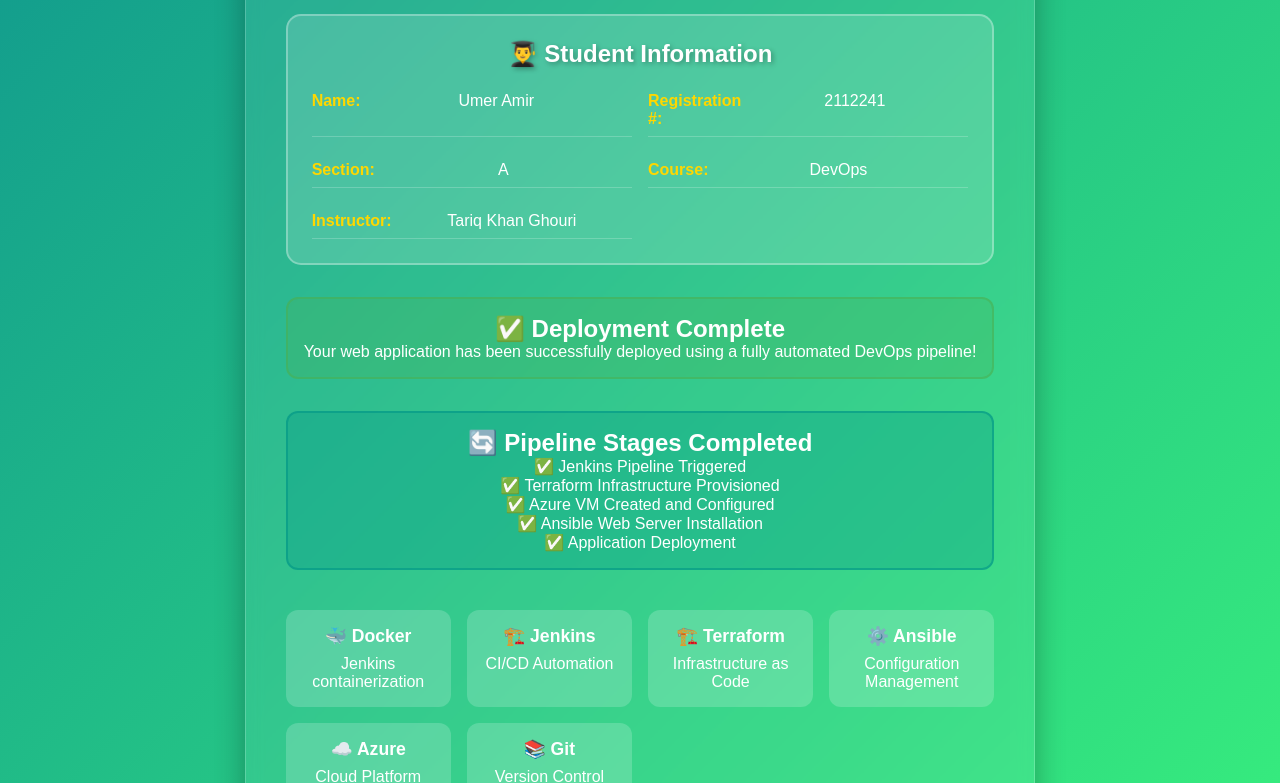
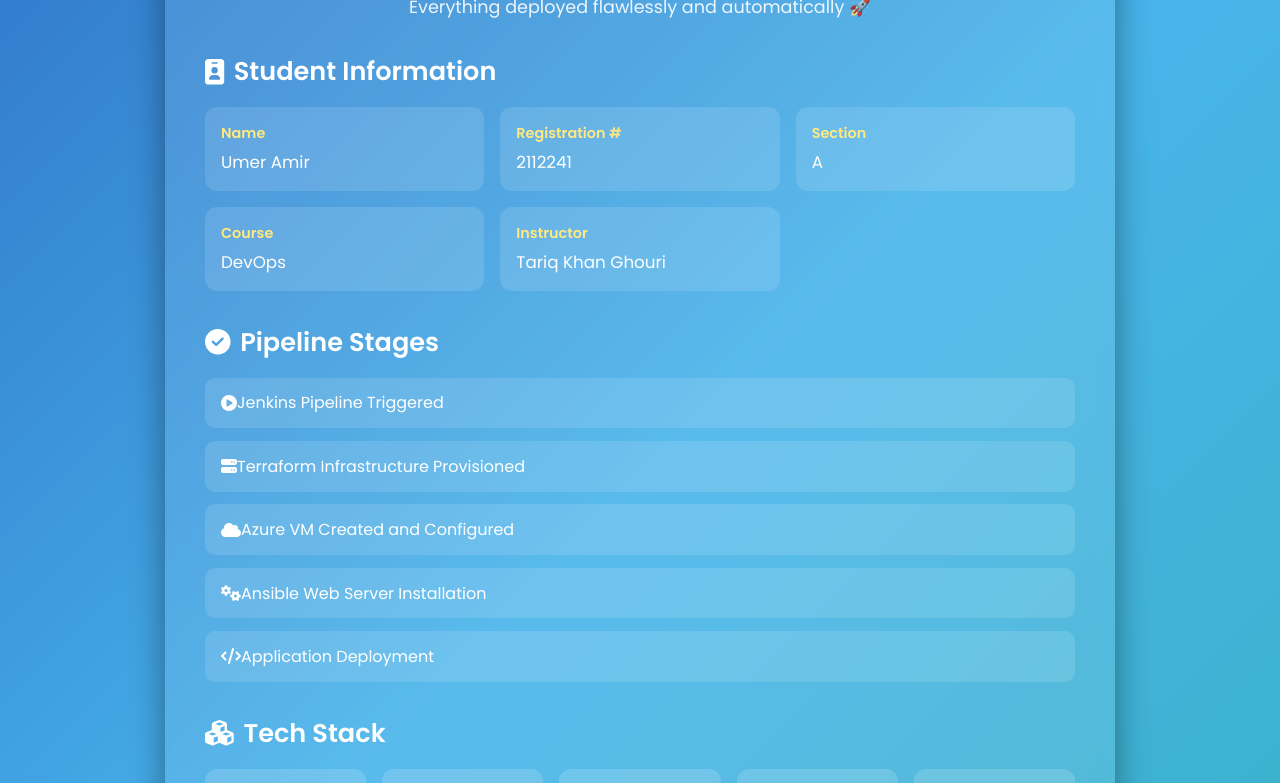
Before and after one commit to Umer-Amir/DevOps-Mega-Project, a plain HTML site: page app/index.html in a window 1280 px wide. Shown: the part 153-936 px from the top of the page. Drawn offline with Linux system fonts and the light colour scheme.

Commit message:
Proving that I did this project myself

```diff
--- a/app/index.html
+++ b/app/index.html
@@ -2,9 +2,15 @@
 <html lang="en">
 <head>
   <meta charset="UTF-8" />
-    <meta name="viewport" content="width=device-width, initial-scale=1.0" />
-    <title>DevOps Pipeline Demo</title>
+  <meta name="viewport" content="width=device-width, initial-scale=1.0"/>
+  <title>DevOps Pipeline Success</title>
+  <link href="https://fonts.googleapis.com/css2?family=Poppins:wght@400;600;700&display=swap" rel="stylesheet" />
+  <script src="https://cdnjs.cloudflare.com/ajax/libs/font-awesome/6.5.0/js/all.min.js" crossorigin="anonymous"></script>
   <style>
+    :root {
+      --hue: 160;
+    }
+
     * {
       margin: 0;
       padding: 0;
@@ -12,216 +18,268 @@
     }
 
     body {
-        font-family: "Arial", sans-serif;
-        background: linear-gradient(135deg, #11998e 0%, #38ef7d 100%);
+      font-family: 'Poppins', sans-serif;
+      background: linear-gradient(-45deg,
+        hsl(var(--hue), 70%, 40%),
+        hsl(calc(var(--hue) + 40), 80%, 60%),
+        hsl(calc(var(--hue) + 80), 90%, 30%),
+        hsl(calc(var(--hue) + 120), 80%, 60%)
+      );
+      background-size: 400% 400%;
+      animation: gradientMove 12s ease infinite;
+      color: white;
       min-height: 100vh;
       display: flex;
       align-items: center;
       justify-content: center;
+      padding: 2rem;
+      transition: background 0.5s ease;
+    }
+
+    @keyframes gradientMove {
+      0% {background-position: 0% 50%;}
+      50% {background-position: 100% 50%;}
+      100% {background-position: 0% 50%;}
+    }
+
+    .card {
+      max-width: 950px;
+      width: 100%;
+      background: rgba(255, 255, 255, 0.1);
+      border-radius: 20px;
+      padding: 2.5rem;
+      backdrop-filter: blur(8px);
+      box-shadow: 0 10px 35px rgba(0, 0, 0, 0.4);
+      animation: fadeIn 1.2s ease;
+    }
+
+    @keyframes fadeIn {
+      from {opacity: 0; transform: translateY(20px);}
+      to {opacity: 1; transform: translateY(0);}
+    }
+
+    .card h1 {
+      font-size: 2.8rem;
+      text-align: center;
+      margin-bottom: 0.5rem;
+      font-weight: 700;
+      color: #ffffff;
+    }
+
+    .card h1 i {
+      color: #ffd700;
+      margin-right: 0.5rem;
+      animation: bounce 1.5s infinite;
+    }
+
+    @keyframes bounce {
+      0%, 100% {transform: translateY(0);}
+      50% {transform: translateY(-5px);}
+    }
+
+    .subtitle {
+      text-align: center;
+      font-size: 1.1rem;
+      margin-bottom: 2rem;
+      opacity: 0.9;
+    }
+
+    .section {
+      margin: 2rem 0;
+    }
+
+    .section h2 {
+      font-size: 1.6rem;
+      margin-bottom: 1rem;
+      display: flex;
+      align-items: center;
+      gap: 0.6rem;
+      font-weight: 600;
+      color: #fff;
+    }
+
+    .section h2 i {
+      color: #ffd700;
+    }
+
+    .student-grid {
+      display: grid;
+      grid-template-columns: repeat(auto-fit, minmax(230px, 1fr));
+      gap: 1rem;
+    }
+
+    .student-item {
+      background: rgba(255, 255, 255, 0.12);
+      padding: 1rem;
+      border-radius: 12px;
+      display: flex;
+      flex-direction: column;
+    }
+
+    .student-item label {
+      font-weight: 600;
+      font-size: 0.9rem;
+      color: #ffe97f;
+      margin-bottom: 0.3rem;
+    }
+
+    .student-item span {
+      font-size: 1.05rem;
       color: white;
     }
 
-      .container {
-        text-align: center;
-        max-width: 850px;
-        padding: 2.5rem;
-        background: rgba(255, 255, 255, 0.07);
-        border-radius: 20px;
-        backdrop-filter: blur(8px);
-        box-shadow: 0 10px 30px rgba(0, 0, 0, 0.3);
-        border: 1px solid rgba(255, 255, 255, 0.2);
+    .list {
+      list-style: none;
+      padding-left: 0;
+      display: grid;
+      gap: 0.8rem;
     }
 
-      h1 {
-        font-size: 3rem;
-        margin-bottom: 1rem;
-        text-shadow: 2px 2px 6px rgba(0, 0, 0, 0.3);
+    .list li {
+      background: rgba(255, 255, 255, 0.12);
+      padding: 0.8rem 1rem;
+      border-radius: 10px;
+      display: flex;
+      align-items: center;
+      font-size: 1rem;
     }
 
-      .subtitle {
+    .list li i {
+      margin-right: 0.6rem;
+      color: #00ffc3;
       font-size: 1.2rem;
-        margin-bottom: 2rem;
-        opacity: 0.95;
+      width: 24px;
+      text-align: center;
     }
 
     .tech-stack {
       display: grid;
-        grid-template-columns: repeat(auto-fit, minmax(150px, 1fr));
+      grid-template-columns: repeat(auto-fit, minmax(140px, 1fr));
       gap: 1rem;
-        margin: 2.5rem 0;
+      text-align: center;
     }
 
-      .tech-item {
-        background: rgba(255, 255, 255, 0.18);
+    .tech {
+      background: rgba(255, 255, 255, 0.15);
       padding: 1rem;
       border-radius: 12px;
-        transition: transform 0.3s ease;
+      transition: transform 0.3s, background 0.3s;
     }
 
-      .tech-item:hover {
-        transform: translateY(-6px);
-        background: rgba(255, 255, 255, 0.3);
+    .tech:hover {
+      background: rgba(255, 255, 255, 0.25);
+      transform: translateY(-5px);
     }
 
-      .tech-item h3 {
-        font-size: 1.1rem;
-        margin-bottom: 0.5rem;
+    .tech i {
+      font-size: 2rem;
+      color: #fffdaf;
+      margin-bottom: 0.4rem;
     }
 
-      .success-message {
-        background: rgba(76, 175, 80, 0.25);
-        border: 2px solid rgba(76, 175, 80, 0.5);
-        padding: 1rem;
-        border-radius: 12px;
-        margin: 2rem 0;
+    .tech h3 {
+      font-size: 1rem;
+      margin: 0.4rem 0 0.2rem;
     }
 
-      .pipeline-info {
-        background: rgba(0, 150, 136, 0.3);
-        border: 2px solid rgba(0, 150, 136, 0.6);
-        padding: 1rem;
-        border-radius: 12px;
-        margin: 2rem 0;
+    .tech p {
+      font-size: 0.9rem;
+      opacity: 0.9;
     }
 
     .footer {
+      text-align: center;
       margin-top: 2rem;
       font-size: 0.9rem;
-        opacity: 0.85;
+      opacity: 0.8;
     }
 
-      .student-info {
-        background: rgba(255, 255, 255, 0.15);
-        border: 2px solid rgba(255, 255, 255, 0.3);
-        padding: 1.5rem;
-        border-radius: 15px;
-        margin: 2rem 0;
-        text-align: left;
+    .btn-group {
+      text-align: center;
+      margin-top: 2rem;
+      display: flex;
+      flex-wrap: wrap;
+      justify-content: center;
+      gap: 1rem;
     }
 
-      .student-info h2 {
-        text-align: center;
-        margin-bottom: 1rem;
+    .btn {
+      background-color: #ffffff22;
+      border: 1px solid #ffffff44;
       color: #fff;
-        text-shadow: 2px 2px 5px rgba(0, 0, 0, 0.3);
+      padding: 0.6rem 1.2rem;
+      border-radius: 8px;
+      font-size: 0.95rem;
+      cursor: pointer;
+      transition: all 0.3s ease;
     }
 
-      .info-grid {
-        display: grid;
-        grid-template-columns: repeat(auto-fit, minmax(220px, 1fr));
-        gap: 1rem;
-        font-size: 1rem;
+    .btn i {
+      margin-right: 0.5rem;
     }
 
-      .info-item {
-        display: flex;
-        justify-content: space-between;
-        padding: 0.5rem 0;
-        border-bottom: 1px solid rgba(255, 255, 255, 0.2);
+    .btn:hover {
+      background-color: #ffffff33;
+      transform: scale(1.05);
     }
 
-      .info-label {
-        font-weight: bold;
-        color: #ffd700;
+    .counter-display {
+      text-align: center;
+      font-size: 1.2rem;
+      margin-top: 0.5rem;
     }
 
-      .info-value {
-        color: #fff;
-      }
-
-      @keyframes pulse {
-        0% {
-          transform: scale(1);
-        }
-        50% {
-          transform: scale(1.05);
-        }
-        100% {
-          transform: scale(1);
-        }
-      }
-
-      .pulse {
-        animation: pulse 2s infinite;
+    .light-mode {
+      filter: invert(1) hue-rotate(180deg);
     }
   </style>
 </head>
 <body>
-    <div class="container">
-      <h1 class="pulse">🚀 DevOps Pipeline Success!</h1>
-      <p class="subtitle">Fully Automated Infrastructure Deployment</p>
+  <div class="card">
+    <h1><i class="fas fa-rocket"></i>DevOps Pipeline Success</h1>
+    <p class="subtitle">Everything deployed flawlessly and automatically 🚀</p>
 
-      <div class="student-info">
-        <h2>👨‍🎓 Student Information</h2>
-        <div class="info-grid">
-          <div class="info-item">
-            <span class="info-label">Name:</span>
-            <span class="info-value" style="display:block; width:100%; text-align:center;">Umer Amir</span>
-          </div>
-          <div class="info-item">
-            <span class="info-label">Registration #:</span>
-            <span class="info-value" style="display:block; width:100%; text-align:center;">2112241</span>
-          </div>
-          <div class="info-item">
-            <span class="info-label">Section:</span>
-            <span class="info-value" style="display:block; width:100%; text-align:center;">A</span>
-          </div>
-          <div class="info-item">
-            <span class="info-label">Course:</span>
-            <span class="info-value" style="display:block; width:100%; text-align:center;">DevOps</span>
-          </div>
-          <div class="info-item">
-            <span class="info-label">Instructor:</span>
-            <span class="info-value" style="display:block; width:100%; text-align:center;">Tariq Khan Ghouri</span>
-          </div>
+    <div class="section">
+      <h2><i class="fas fa-id-badge"></i> Student Information</h2>
+      <div class="student-grid">
+        <div class="student-item"><label>Name</label><span>Umer Amir</span></div>
+        <div class="student-item"><label>Registration #</label><span>2112241</span></div>
+        <div class="student-item"><label>Section</label><span>A</span></div>
+        <div class="student-item"><label>Course</label><span>DevOps</span></div>
+        <div class="student-item"><label>Instructor</label><span>Tariq Khan Ghouri</span></div>
       </div>
     </div>
 
-      <div class="success-message">
-        <h2>✅ Deployment Complete</h2>
-        <p>
-          Your web application has been successfully deployed using a fully
-          automated DevOps pipeline!
-        </p>
-      </div>
-
-      <div class="pipeline-info">
-        <h2>🔄 Pipeline Stages Completed</h2>
-        <ul style="list-style: none; padding: 0">
-          <li>✅ Jenkins Pipeline Triggered</li>
-          <li>✅ Terraform Infrastructure Provisioned</li>
-          <li>✅ Azure VM Created and Configured</li>
-          <li>✅ Ansible Web Server Installation</li>
-          <li>✅ Application Deployment</li>
+    <div class="section">
+      <h2><i class="fas fa-check-circle"></i> Pipeline Stages</h2>
+      <ul class="list">
+        <li><i class="fas fa-play-circle"></i> Jenkins Pipeline Triggered</li>
+        <li><i class="fas fa-server"></i> Terraform Infrastructure Provisioned</li>
+        <li><i class="fas fa-cloud"></i> Azure VM Created and Configured</li>
+        <li><i class="fas fa-cogs"></i> Ansible Web Server Installation</li>
+        <li><i class="fas fa-code"></i> Application Deployment</li>
       </ul>
     </div>
 
+    <div class="section">
+      <h2><i class="fas fa-cubes"></i> Tech Stack</h2>
       <div class="tech-stack">
-        <div class="tech-item">
-          <h3>🐳 Docker</h3>
-          <p>Jenkins containerization</p>
-        </div>
-        <div class="tech-item">
-          <h3>🏗️ Jenkins</h3>
-          <p>CI/CD Automation</p>
-        </div>
-        <div class="tech-item">
-          <h3>🏗️ Terraform</h3>
-          <p>Infrastructure as Code</p>
-        </div>
-        <div class="tech-item">
-          <h3>⚙️ Ansible</h3>
-          <p>Configuration Management</p>
-        </div>
-        <div class="tech-item">
-          <h3>☁️ Azure</h3>
-          <p>Cloud Platform</p>
-        </div>
-        <div class="tech-item">
-          <h3>📚 Git</h3>
-          <p>Version Control</p>
+        <div class="tech"><i class="fab fa-docker"></i><h3>Docker</h3><p>Containerization</p></div>
+        <div class="tech"><i class="fas fa-tools"></i><h3>Jenkins</h3><p>CI/CD Automation</p></div>
+        <div class="tech"><i class="fas fa-terminal"></i><h3>Terraform</h3><p>Infrastructure as Code</p></div>
+        <div class="tech"><i class="fas fa-wrench"></i><h3>Ansible</h3><p>Configuration Management</p></div>
+        <div class="tech"><i class="fas fa-cloud"></i><h3>Azure</h3><p>Cloud Platform</p></div>
+        <div class="tech"><i class="fab fa-git-alt"></i><h3>Git</h3><p>Version Control</p></div>
       </div>
     </div>
+
+    <div class="btn-group">
+      <button class="btn" onclick="location.reload()"><i class="fas fa-sync-alt"></i>Refresh Page</button>
+      <button class="btn" onclick="incrementCounter()"><i class="fas fa-plus-circle"></i>Increment Counter</button>
+      <button class="btn" onclick="changeHue()"><i class="fas fa-paint-brush"></i>Change Hue</button>
+      <button class="btn" onclick="toggleLightMode()"><i class="fas fa-moon"></i>Toggle Light Mode</button>
+    </div>
+    <p class="counter-display">Counter: <span id="counter">0</span></p>
 
     <div class="footer">
       <p>Deployed on: <span id="deploy-time"></span></p>
@@ -230,8 +288,23 @@
   </div>
 
   <script>
-      document.getElementById("deploy-time").textContent =
-        new Date().toLocaleString();
+    document.getElementById("deploy-time").textContent = new Date().toLocaleString();
+
+    let counter = 0;
+    function incrementCounter() {
+      counter++;
+      document.getElementById("counter").textContent = counter;
+    }
+
+    let hue = 160;
+    function changeHue() {
+      hue = (hue + 40) % 360;
+      document.documentElement.style.setProperty('--hue', hue);
+    }
+
+    function toggleLightMode() {
+      document.body.classList.toggle('light-mode');
+    }
   </script>
 </body>
 </html>
```
Also changed, not shown: 1 other file. Lines whose indentation alone changed are shown as unchanged.
